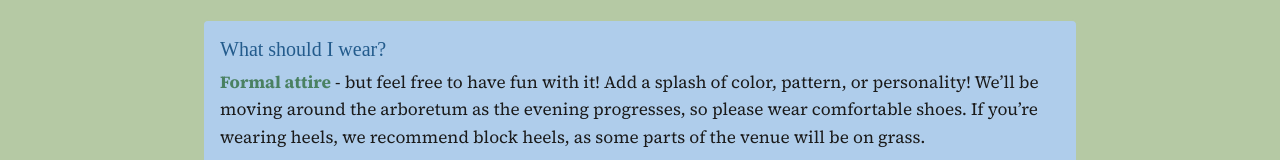
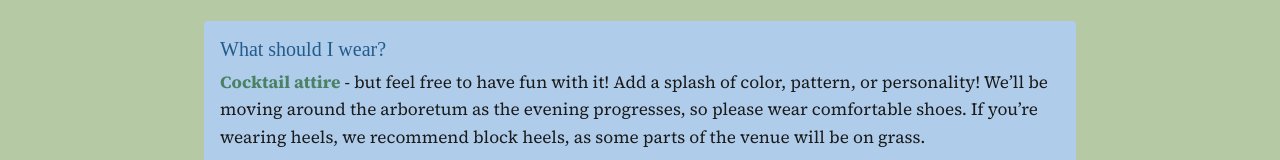
Before and after one commit to justanesta/ivyandadrian, a Next.js app: page /faq in a window 1280 px wide. Shown: the part 343-503 px from the top of the page. Built offline with nearby package versions, Linux system fonts and the light colour scheme.

Commit message:
changing attire type on FAQ page

```diff
--- a/app/faq/page.tsx
+++ b/app/faq/page.tsx
@@ -25,7 +25,7 @@ export default function FAQPage() {
         <section className="border rounded p-3 bg-sky">
           <h2 className="h5 mb-2">What should I wear?</h2>
           <p className="mb-0">
-            <strong><span className="text-forest">Formal attire</span></strong> - but feel free to have fun with it! Add a splash of color, pattern, or personality! We’ll be moving around the arboretum as the evening progresses, so please wear comfortable shoes. If you’re wearing heels, we recommend block heels, as some parts of the venue will be on grass.
+            <strong><span className="text-forest">Cocktail attire</span></strong> - but feel free to have fun with it! Add a splash of color, pattern, or personality! We’ll be moving around the arboretum as the evening progresses, so please wear comfortable shoes. If you’re wearing heels, we recommend block heels, as some parts of the venue will be on grass.
           </p>
         </section>
 
```
